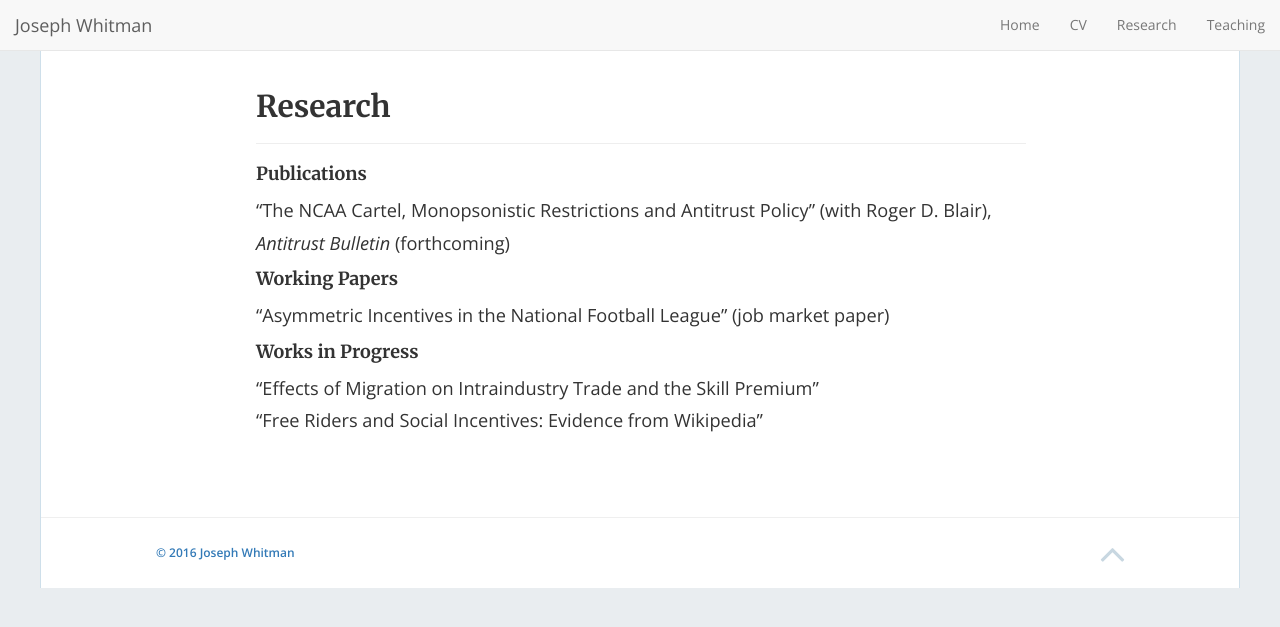
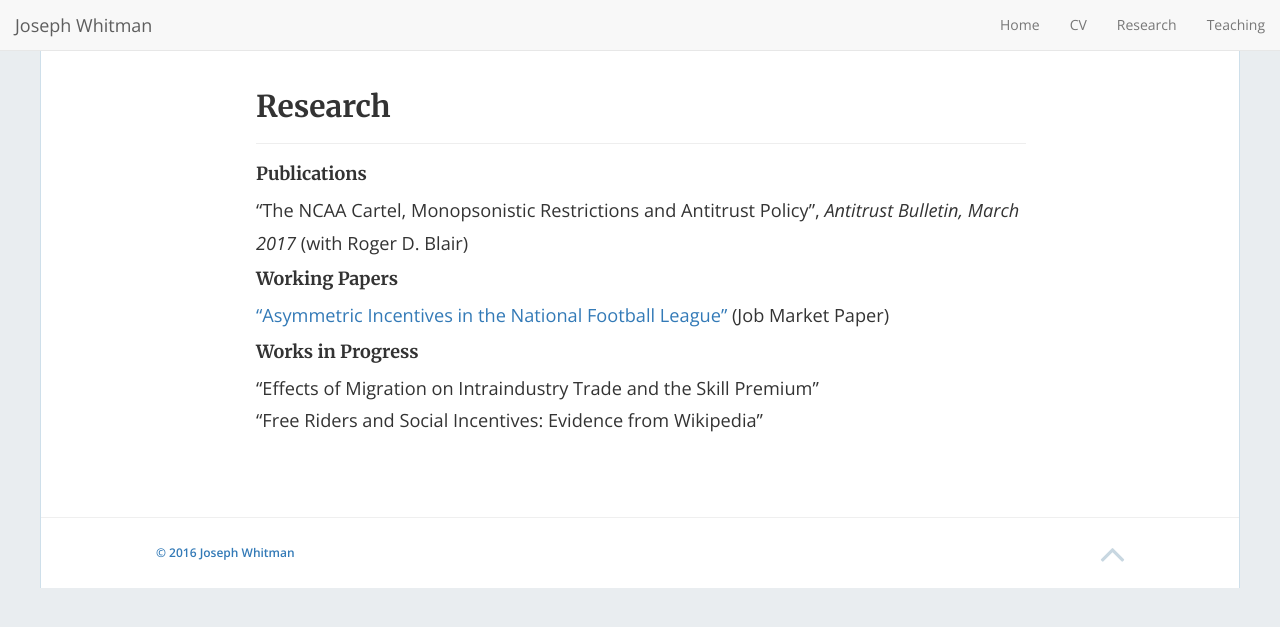
Before and after one commit to josephwhitman/josephwhitman.github.io, a Jekyll site: the page built from _pages/research.md, in a window 1280 px wide. Shown: the top 627 px of the page. Built offline with Jekyll 4.4.1, drawn with Linux system fonts in a browser that asks for light colours; nearby versions of some CDN libraries.

Commit message:
Edits to research page

```diff
--- a/_pages/research.md
+++ b/_pages/research.md
@@ -9,11 +9,11 @@ ___
 
 #### Publications
 
-“The NCAA Cartel, Monopsonistic Restrictions and Antitrust Policy” (with Roger D. Blair), *Antitrust Bulletin* (forthcoming)
+“The NCAA Cartel, Monopsonistic Restrictions and Antitrust Policy”, *Antitrust Bulletin, March 2017* (with Roger D. Blair)
 
 #### Working Papers
 
-“Asymmetric Incentives in the National Football League” (job market paper)
+[“Asymmetric Incentives in the National Football League”](jmp.pdf) (Job Market Paper)
 
 #### Works in Progress
 
```
